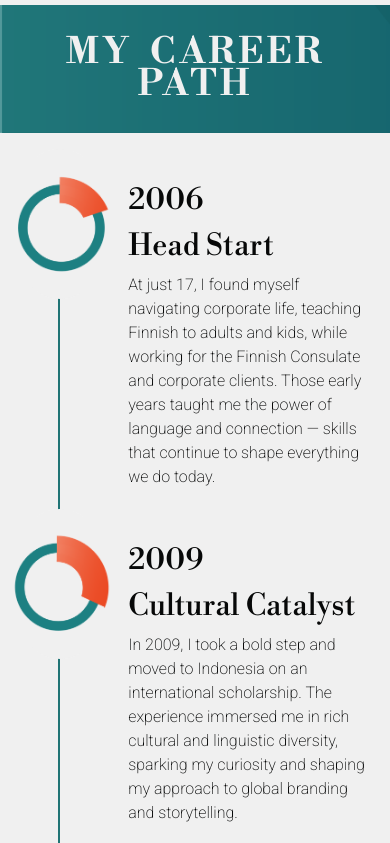
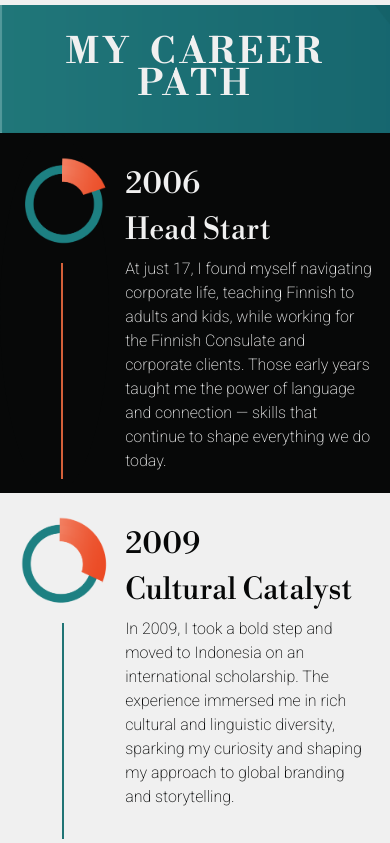
Before and after one commit to taky95/MyBrandingStudio, a Next.js app: page /about in a window 390 px wide. Shown: the part 1840-2683 px from the top of the page. Built offline with nearby package versions, Linux system fonts and the light colour scheme; no server answers.

Commit message:
add: active highlight on career on mobile

```diff
--- a/app/about/page.tsx
+++ b/app/about/page.tsx
@@ -1,9 +1,25 @@
+"use client";
+
 import { BannerButton } from "@/components/Button";
 import { timelineItems } from "@/data";
 import styles from "@/styles/about.module.scss";
 import Image from "next/image";
+import { motion } from "framer-motion";
+import { useEffect, useState } from "react";
 
 export default function About() {
+  const [isMobile, setIsMobile] = useState(false);
+  const [activeIndex, setActiveIndex] = useState<number | null>(null);
+
+  // Detect mobile screens
+  useEffect(() => {
+    const mq = window.matchMedia("(max-width: 768px)");
+    setIsMobile(mq.matches);
+    const listener = (e: MediaQueryListEvent) => setIsMobile(e.matches);
+    mq.addEventListener("change", listener);
+    return () => mq.removeEventListener("change", listener);
+  }, []);
+
   return (
     <>
       <section className={styles.hero}>
@@ -104,12 +120,15 @@ export default function About() {
         <h2>MY CAREER PATH</h2>
         <div className={styles.career_content}>
           {timelineItems.map((item, index) => (
-            <div
-              className={`${styles.timeline_item} ${
-                index % 2 === 0 ? styles.left : styles.right
-              }`}
-              key={index}
-            >
+              <motion.div
+                key={index}
+                className={`${styles.timeline_item} ${
+                  index % 2 === 0 ? styles.left : styles.right
+                } ${activeIndex === index ? styles.active : ""}`}
+                {...(isMobile && {
+                  onViewportEnter: () => setActiveIndex(index),
+                })}
+              >
               <div className={styles.timeline_content}>
                 <h3>{item.year}</h3>
                 <h3>{item.title}</h3>
@@ -124,7 +143,7 @@ export default function About() {
                 />
                 <span className={styles.timeline_line} />
               </div>
-            </div>
+            </motion.div>
           ))}
         </div>
         <div className={styles.career_banner}>
--- a/styles/about.module.scss
+++ b/styles/about.module.scss
@@ -440,16 +440,32 @@
     }
 
     .career_content{
-      padding: 1rem 0.5rem;
+      padding: 0 0 0;
 
       &::before{
-        left: 15%;
-        height: 86%;
+        display: none;
       }
 
       .timeline_item{
+        overflow: hidden;
         flex-direction: row-reverse;
-        margin-bottom: 1%;
+        margin-bottom: 0%;
+        transition: background-color 0.3s ease, transform 0.3s ease;
+        align-items: stretch;
+        min-height: 360px;
+
+        &.active {
+          background-color: variables.$black; // highlight color
+          color: variables.$white;
+
+          .timeline_icon{
+            background-color: variables.$black;
+
+            .timeline_line{
+              background-color: variables.$orange;
+            }
+          }
+        }
 
         .timeline_content{
           padding: 0;
@@ -465,20 +481,36 @@
           p{
             font-size: variables.$mobileFontSize;
           }
+        }
 
-        }
         .timeline_icon{
           position: relative;
           top:auto;
           left: auto;
           transform: none;
+          transition: background-color 0.3s ease, transform 0.3s ease;
+          height: auto;
+          padding-left: 1rem;
+
+          img{
+            object-position: top;
+            padding-top: 20%;
+            position: relative;
+          }
 
           .timeline_line {
-            display: none;
+            position: absolute;
+            top: 130px;
+            left: 56%;
+            width: 2px;
+            height: 60%;
+            background: variables.$green; // center line
+            transition: background-color 0.3s ease, transform 0.3s ease;
           }
         }
 
         &.left {
+
           .timeline_content {
             text-align: left;
             padding: 2rem 1rem 1rem 1rem;
@@ -487,9 +519,16 @@
 
         &.right {
           justify-content: flex-start;
+
           .timeline_content{
             text-align: left;
             padding: 2rem 1rem 1rem 1rem;
+          }
+
+          .timeline_icon{
+            .timeline_line {
+              left: auto;
+            }
           }
         }
       }
```
